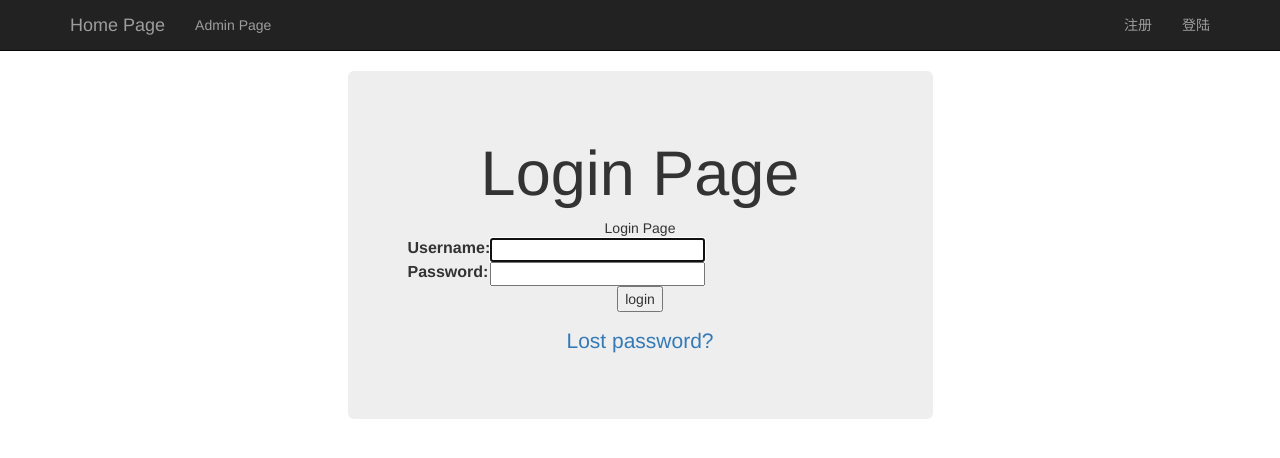
After one commit to thejojo87/DjangoToDo, a Django app: a page that uses lists/templates/base.html in a window 1280 px wide. The commit adds this page. Shown: the top 458 px of the page. Run offline with Django 3.2, Linux system fonts and the light colour scheme; some libraries are stand-ins or nearby versions.

Commit message:
Chapter20-自己写用户系统-登陆和退出写完了

```diff
--- a/lists/models.py
+++ b/lists/models.py
@@ -9,7 +9,7 @@ class List(models.Model):
         return reverse('lists:view_list',args=[self.id])
 
 class Item(models.Model):
-    text = models.TextField(default="")
+    text = models.TextField(max_length=100, default="")
     list = models.ForeignKey(List, default=None)
 
     class Meta:
--- a/lists/templates/base.html
+++ b/lists/templates/base.html
@@ -1,4 +1,3 @@
-<html>
 <html lang="zh-CN">
 <head>
     <meta charset="utf-8">
@@ -26,13 +25,18 @@
 </head>
 <body>
 
+{% block navabar %}
+    {% include "navbar.html"%}
+{% endblock %}
+
+
 <div class="container">
     <div class="row">
         <div class="col-md-6 col-md-offset-3 jumbotron">
             <div class="text-center">
 
                 <h1>{% block header_text %}{% endblock %}</h1>
-
+                {% block content %}
                 <form method="POST" action="{% block form_action %}{% endblock %}">
 
                     {{ form.text }}
@@ -51,6 +55,8 @@
 
                     {% endif %}
                 </form>
+
+                {% endblock %}
             </div>
         </div>
     </div>
@@ -73,5 +79,6 @@
 
 </div>
 
+
 </body>
 </html>
--- /dev/null
+++ b/lists/templates/navbar.html
@@ -0,0 +1,54 @@
+<nav class="navbar navbar-inverse navbar-static-top" role="navigation">
+  <div class="container">
+    <div class="navbar-header">
+      <button class="navbar-toggle collapsed" type="button" data-toggle="collapse" data-target=".bs-navbar-collapse">
+        <span class="sr-only">Toggle navigation</span>
+        <span class="icon-bar"></span>
+        <span class="icon-bar"></span>
+        <span class="icon-bar"></span>
+      </button>
+      <a href="{% url 'home' %}" class="navbar-brand">Home Page</a>
+    </div>
+
+
+
+
+    <div id="navbar" class="collapse navbar-collapse bs-navbar-collapse">
+      <ul class="nav navbar-nav">
+        <li><a href="/admin">Admin Page</a></li>
+      </ul>
+
+
+
+      <ul class="nav navbar-nav navbar-right">
+        {% if user.is_authenticated %}
+        <li>
+        <a href="" title="个人信息"><span class="glyphicon glyphicon-user" aria-hidden="true"></span> {{ user.username }}</a>
+        </li>
+        <li>
+        <a href="{% url 'lists:logout' %}" title="退出">退出    <span class="glyphicon glyphicon-log-out" aria-hidden="true"></span></a>
+        </li>
+
+
+
+        {% else %}
+
+        <li class="sign-in-up"><a href="{% url 'home' %}">注册 <span class="sr-only"></span></a></li>
+
+            <li class="sign-in-up"><a href="{% url 'lists:login' %}">登陆 <span class="sr-only"></span></a></li>
+
+{#        <li>#}
+{#        <div class="active">#}
+{#          <a href="{% url 'home' %}?next={{ request.path  }}" class="btn">注册</a>#}
+{#        </div>#}
+{#        </li>#}
+{#        <li>#}
+{#        <div class="sign-in-up">#}
+{#          <a href="{% url 'home' %}?next={{ request.path  }}" class="btn">登录</a>#}
+{#        </div>#}
+{#        </li>#}
+        {% endif %}
+      </ul>
+    </div>
+  </div>
+</nav>
--- /dev/null
+++ b/lists/templates/registration/login.html
@@ -0,0 +1,38 @@
+{% extends "base.html" %}
+
+{% block content %}
+{% block header_text %}Login Page{% endblock %}
+{% if form.errors %}
+<p>Your username and password didn't match. Please try again.</p>
+{% endif %}
+
+{#{% if next %}#}
+{#    {% if user.is_authenticated %}#}
+{#    <p>Your account doesn't have access to this page. To proceed,#}
+{#    please login with an account that has access.</p>#}
+{#    {% else %}#}
+{#    <p>Please login to see this page.</p>#}
+{#    {% endif %}#}
+{#{% endif %}#}
+
+<form method="post" action="{% url 'lists:login' %}" target="my_iframe">
+{% csrf_token %}
+<table>
+<tr>
+    <td>{{ form.username.label_tag }}</td>
+    <td>{{ form.username }}</td>
+</tr>
+<tr>
+    <td>{{ form.password.label_tag }}</td>
+    <td>{{ form.password }}</td>
+</tr>
+</table>
+
+<input type="submit" value="login" />
+{#<iframe id="my_iframe" name="my_iframe" style="display:none;"></iframe>#}
+</form>
+
+{# Assumes you setup the password_reset view in your URLconf #}
+<p><a href="{% url 'lists:password_reset' %}">Lost password?</a></p>
+
+{% endblock %}
--- a/lists/urls.py
+++ b/lists/urls.py
@@ -3,7 +3,7 @@
 
 __author__ = 'Thejojo'
 
-from django.conf.urls import url
+from django.conf.urls import url,include
 from lists.views import view_list
 from lists.views import new_list
 from lists import views as lists_views
@@ -11,4 +11,5 @@ from lists import views as lists_views
 urlpatterns = [
     url(r'^(\d+)/$', view_list, name="view_list"),
     url(r'^new$', new_list, name="new_list"),
+    url(r'^accounts/',include('django.contrib.auth.urls'))
 ]
--- a/lists/views.py
+++ b/lists/views.py
@@ -14,7 +14,6 @@ def home_page(request):
 
 def view_list(request, list_id):
     list_ = List.objects.get(id=list_id)
-    form = ItemForm()
     form = ExistingListItemForm(for_list=list_)
     # items = Item.objects.filter(list=list_)
     if request.method == 'POST':
--- a/python_ToDo/settings.py
+++ b/python_ToDo/settings.py
@@ -23,7 +23,7 @@ BASE_DIR = os.path.dirname(os.path.dirname(os.path.abspath(__file__)))
 SECRET_KEY = '&jdq6rb%l_zlj1j$!xhlu_1!ub$$i$ipl)y)(&0mdr0!o)pvvy'
 
 # SECURITY WARNING: don't run with debug turned on in production!
-DEBUG = False
+DEBUG = True
 
 ALLOWED_HOSTS = ['*']
 # ALLOWED_HOSTS = ['thejojo.chinanorth.cloudapp.chinacloudapi.cn']
@@ -128,3 +128,7 @@ USE_TZ = True
 
 STATIC_URL = '/static/'
 STATIC_ROOT = os.path.abspath(os.path.join(BASE_DIR, './static'))
+
+# 这个是用来登陆后跳转到主页用的
+LOGIN_REDIRECT_URL = '/'
+LOGOUT_REDIRECT_URL = '/'
--- a/python_ToDo/urls.py
+++ b/python_ToDo/urls.py
@@ -24,6 +24,7 @@ urlpatterns = [
     url(r'^admin/', admin.site.urls),
     url(r'^$', home_page, name="home"),
     url(r'^lists/',include('lists.urls',namespace="lists")),
+
     # url(r'^lists/(\d+)/$', view_list, name="view_list"),
     # url(r'^lists/(\d+)/add_item$', add_item, name="add_item"),
     # url(r'^lists/new$', new_list, name="new_list"),
```
Also changed, not shown: README.md, lists/migrations/0001_initial.py, lists/migrations/0002_item_text.py (deleted), lists/migrations/0003_auto_20170125_0457.py (deleted).
